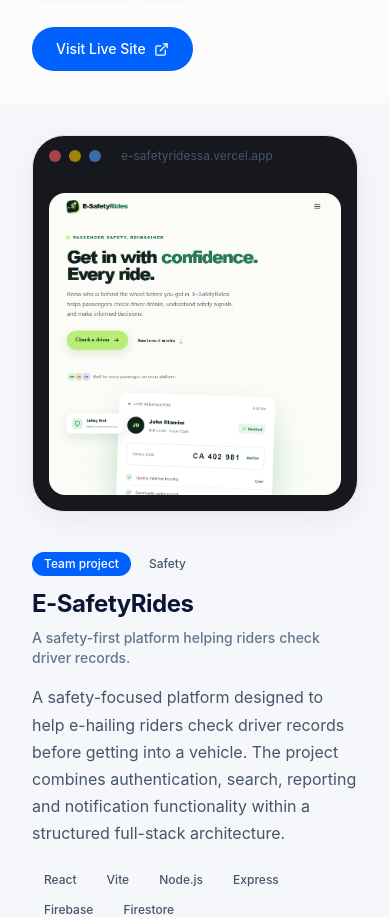
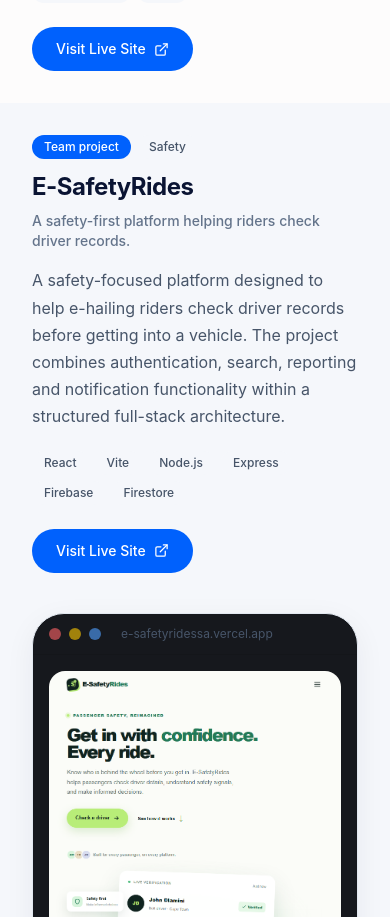
Before and after one commit to MlungisiMahlangu/web-studio-website, a Next.js app: page /work in a window 390 px wide. Shown: the part 1740-2657 px from the top of the page. Built offline with nearby package versions, Linux system fonts and the light colour scheme.

Commit message:
fix: use DOM order for alternating layout instead of CSS order

```diff
--- a/app/work/page.tsx
+++ b/app/work/page.tsx
@@ -53,26 +53,9 @@ export default function WorkPage() {
 
       {/* Projects — alternating layout */}
       {portfolioProjects.map((project, index) => {
-        const isEven = index % 2 === 0
-        return (
-          <Section key={project.slug} alt={index % 2 !== 0} tight>
-            <Container>
-              <Reveal>
-                <div className={`grid grid-cols-1 lg:grid-cols-2 gap-10 lg:gap-14 items-center`}>
-                  {/* Screenshot */}
-                  <div className={isEven ? 'lg:order-1' : 'lg:order-2'}>
-                    <BrowserFrame
-                      url={project.liveUrl}
-                      screenshot={`/screenshots/${project.slug}.png`}
-                      screenshotAlt={`${project.title} website screenshot`}
-                      bg={project.cardBg}
-                      priority={index === 0}
-                      sizes="(max-width: 1024px) 100vw, 50vw"
-                    />
-                  </div>
-
-                  {/* Details */}
-                  <div className={isEven ? 'lg:order-2' : 'lg:order-1'}>
+        const screenshotFirst = index % 2 === 0
+        const details = (
+          <div key={`details-${project.slug}`}>
             <div className="flex flex-wrap gap-1.5 mb-3">
               <Badge variant="brand">{project.type}</Badge>
               <Badge>{project.industry}</Badge>
@@ -95,6 +78,25 @@ export default function WorkPage() {
               <ExternalLink size={15} className="shrink-0" />
             </a>
           </div>
+        )
+        const screenshot = (
+          <div key={`shot-${project.slug}`}>
+            <BrowserFrame
+              url={project.liveUrl}
+              screenshot={`/screenshots/${project.slug}.png`}
+              screenshotAlt={`${project.title} website screenshot`}
+              bg={project.cardBg}
+              priority={index === 0}
+              sizes="(max-width: 1024px) 100vw, 50vw"
+            />
+          </div>
+        )
+        return (
+          <Section key={project.slug} alt={index % 2 !== 0} tight>
+            <Container>
+              <Reveal>
+                <div className="grid grid-cols-1 lg:grid-cols-2 gap-10 lg:gap-14 items-center">
+                  {screenshotFirst ? <>{screenshot}{details}</> : <>{details}{screenshot}</>}
                 </div>
               </Reveal>
             </Container>
```
Lines whose indentation alone changed are shown as unchanged.
